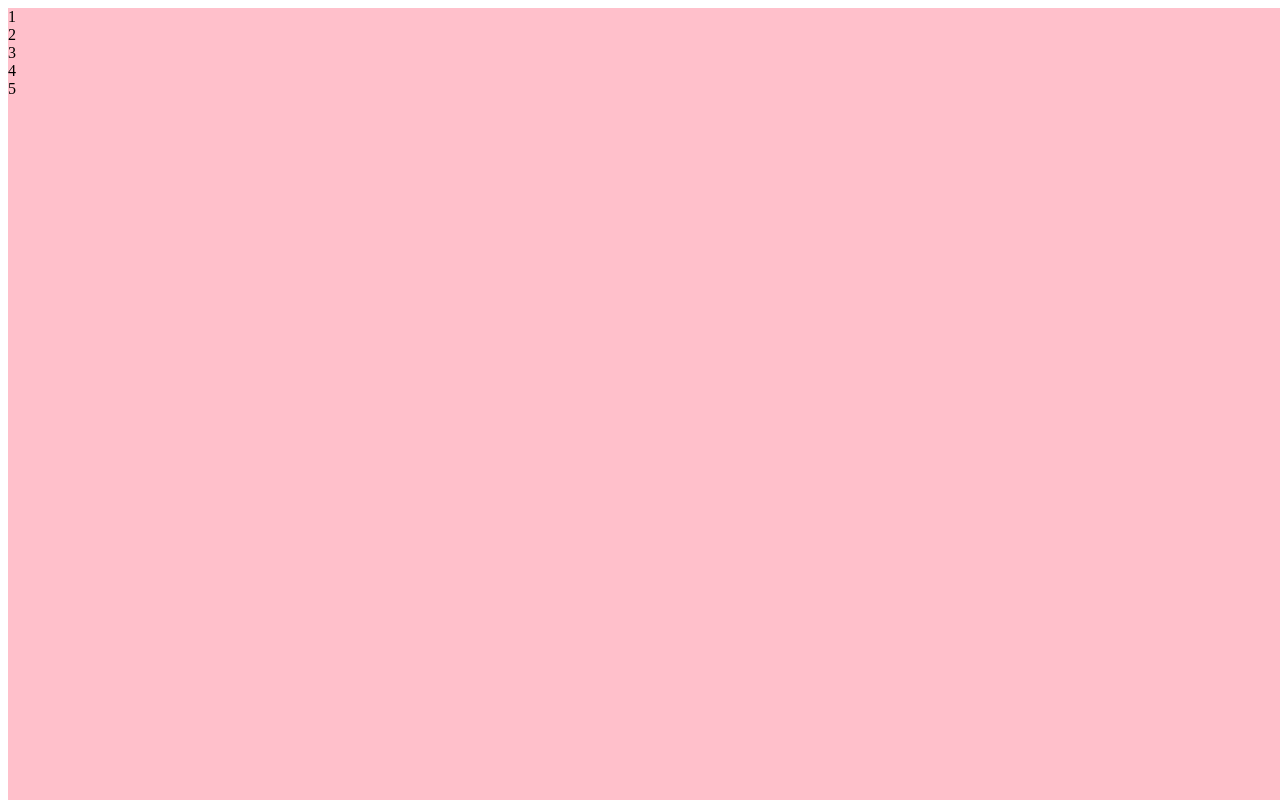
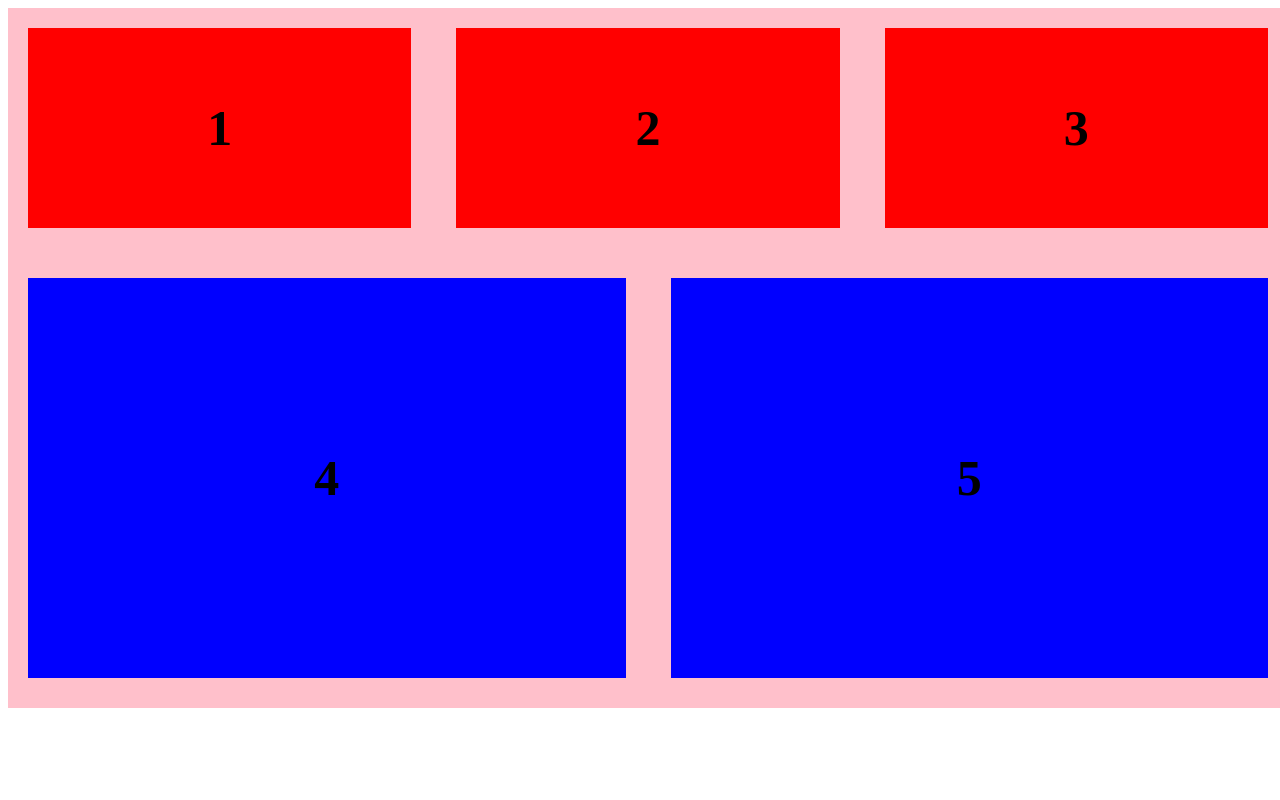
Before and after one commit to loui10n6/Important, a plain HTML site: page index.html in a window 1280 px wide. Shown: the top 800 px of the page. Drawn offline with Linux system fonts and the light colour scheme.

Commit message:
adjustments

```diff
--- a/style.css
+++ b/style.css
@@ -1,31 +1,49 @@
 .container{
     background-color: pink;
     width: 100vw;
-    height: 100vw;
+    height: auto;
 
 
 }
 .rød{
     width: 100vw;
-    height: auto;
+    height: 250px;
+    display: flex;
+    flex-direction: row;
+    gap: 5px;
 
 }
 
 .blå{
 width: 100vw;
-height: auto;
+height: 450px;
+display: flex;
+    flex-direction: row;
+    gap: 5px;
 }
 
-.box1 .box2 .box3{
+.box1, .box2, .box3{
 background-color: red;
 width: 33%;
 height: 200px;
+margin: 20px;
+display: flex;
+justify-content: center;
+align-items: center;
+font-size: 50px;
+font-weight:bolder;
 
 }
 
-.box4 .box5{
+.box4, .box5{
 background-color: blue;
 width: 50%;
 height: 400px;
+margin: 20px;
+display: flex;
+justify-content: center;
+align-items: center;
+font-size: 50px;
+font-weight:bolder;
 
 }
```
